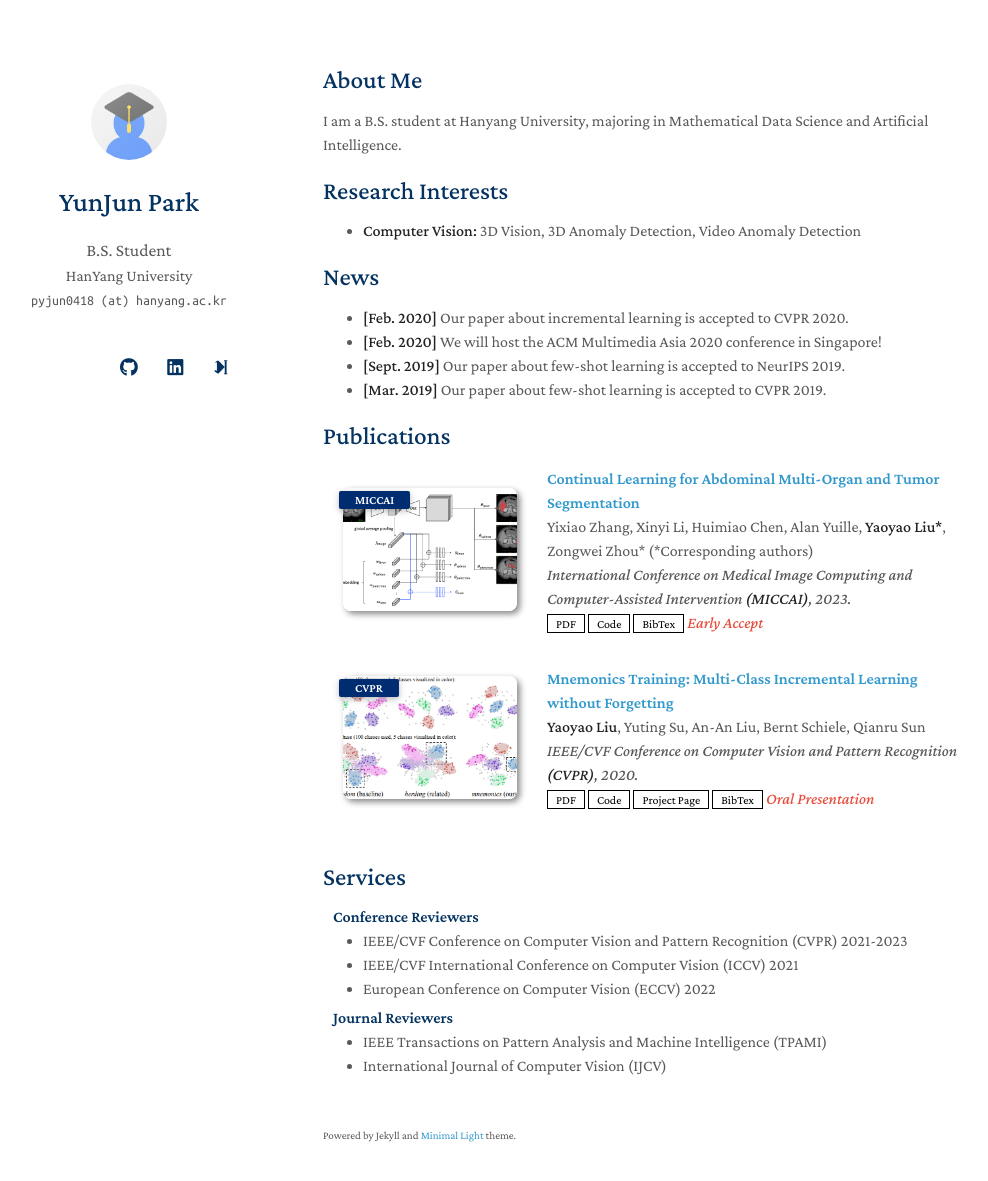
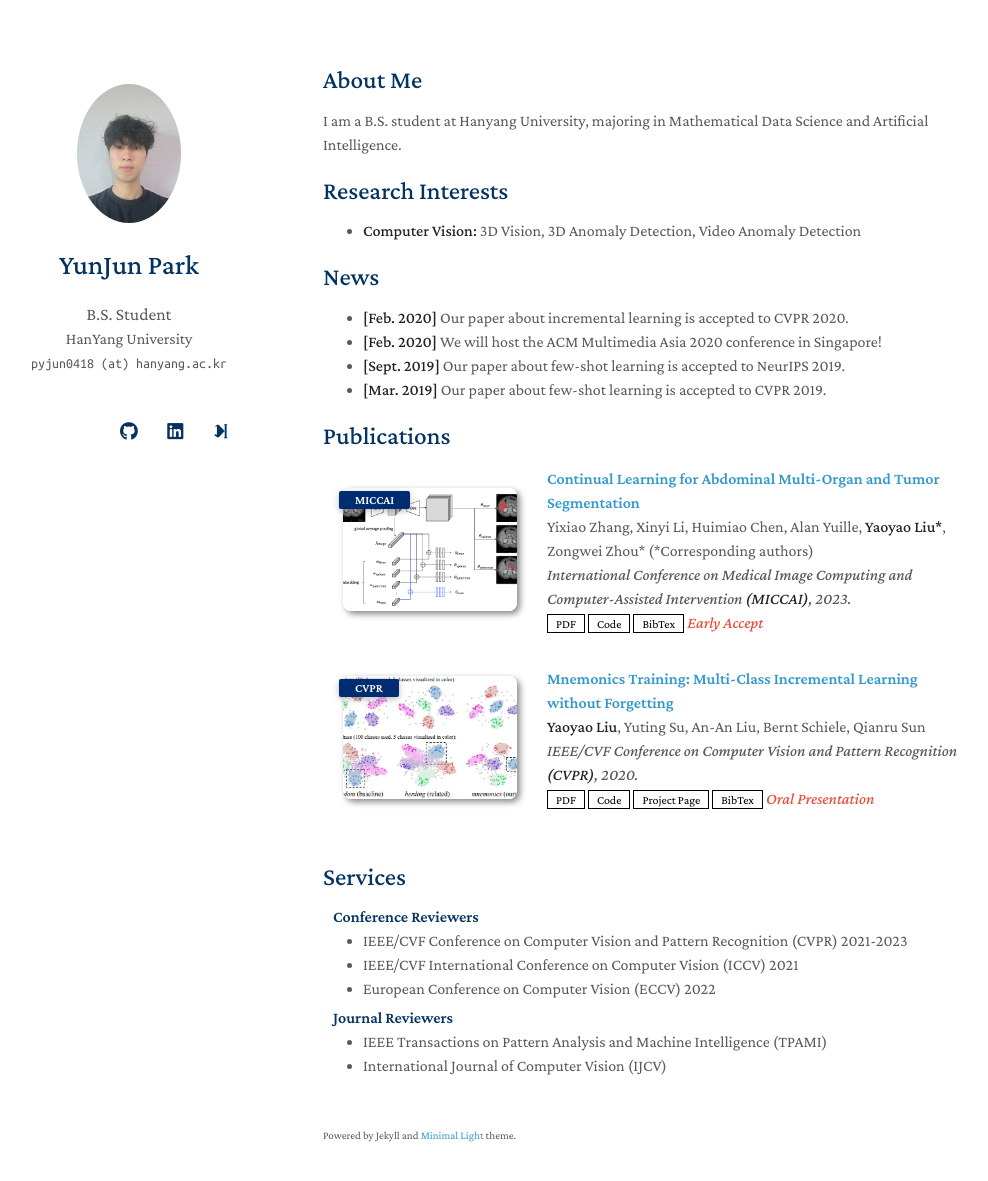
Before and after one commit to SkyBlue-boy/SkyBlue-boy.github.io, a Jekyll site: the page built from index.md, in a window 1280 px wide and 1216 px high. Shown: the top 1181 px of the window, without its empty margins (147-1135 px from the left). Built offline with Jekyll 4.4.1, drawn with Linux system fonts in a browser that asks for light colours; a style sheet for code colours, icons or effects is not loaded; our own code applies the rules of GitHub Pages for plain Markdown files.

Commit message:
Update avatar image path in config

```diff
--- a/_config.yml
+++ b/_config.yml
@@ -20,7 +20,7 @@ notion: https://cactus-panama-b7c.notion.site/Paper-Review-3452903661438064887fc
 
 # Images (e.g., your profile picture and your website's favicon)
 # "favicon" and "favicon_dark" are used for the light and dark modes, respectively.
-avatar: ./assets/img/avatar.png
+avatar: ./assets/img/Yunjun_profile.jpg
 favicon: ./assets/img/favicon.png
 favicon_dark: ./assets/img/favicon-dark.png
 
```
